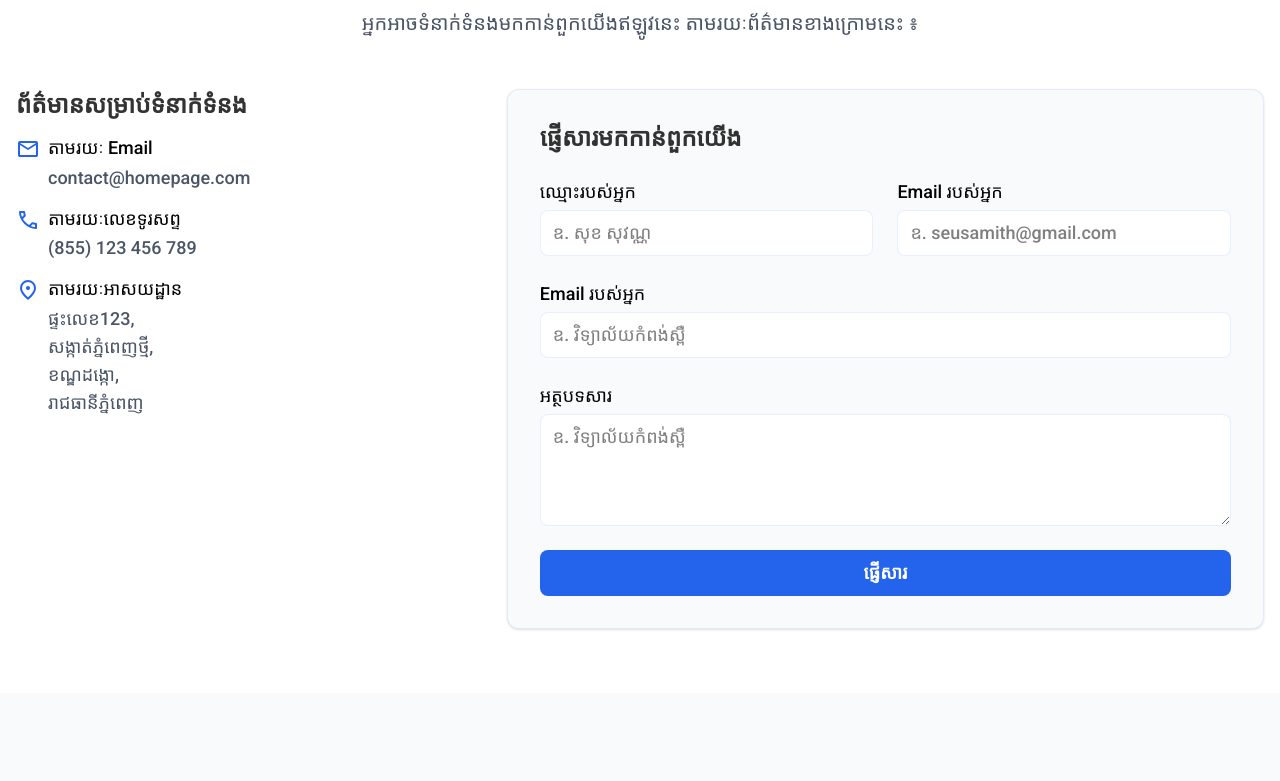
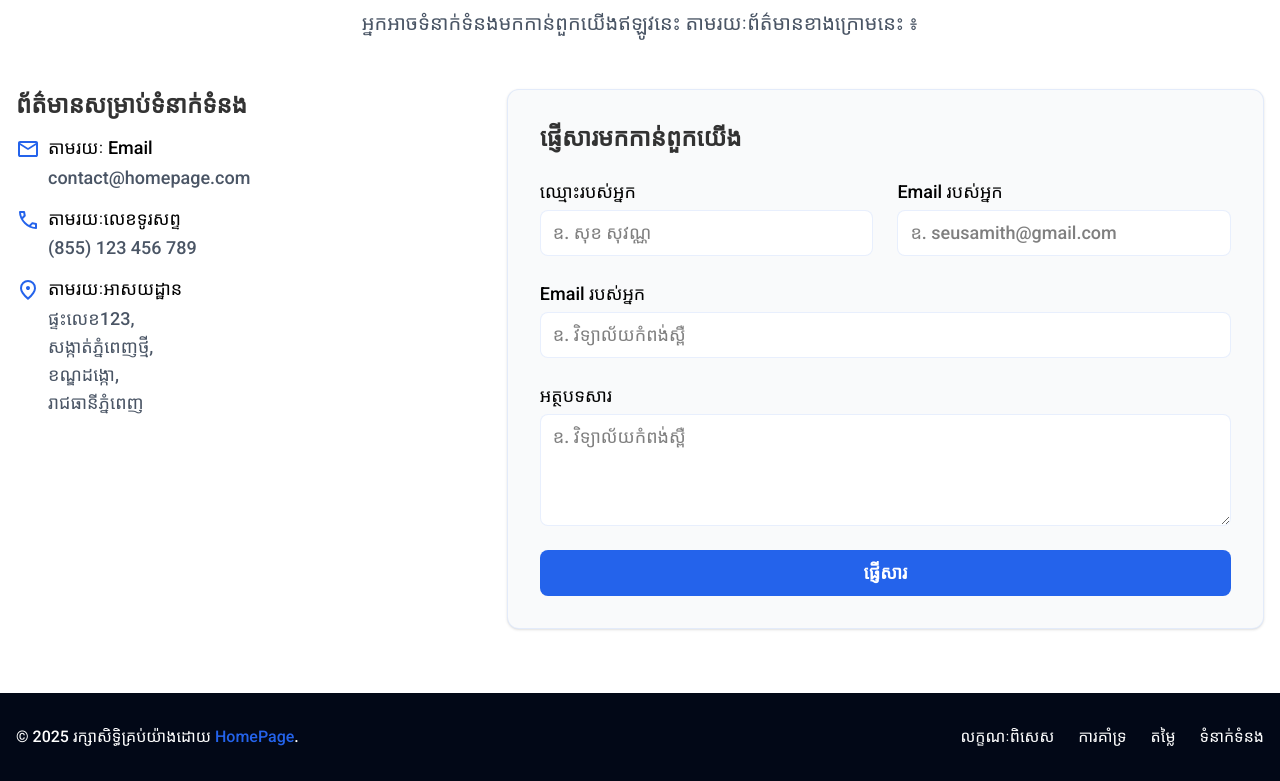
Before and after one commit to samithseu/saas-homepage, a website with bundled scripts: page index.html in a window 1280 px wide. Shown: the part 2951-3732 px from the top of the page. Before the commit the page ends 3644 px from the top, so only its background shows below. Built offline with nearby package versions, Linux system fonts and the light colour scheme; a web font is replaced by a local one.

Commit message:
added `footer` section

```diff
--- a/index.html
+++ b/index.html
@@ -1317,6 +1317,23 @@
           </div>
         </div>
       </section>
+      <!-- footer section -->
+      <footer class="bg-dark py-8">
+        <div
+          class="px-4 md:px-4 prefer:px-0 mx-auto max-w-prefer flex flex-col gap-4 md:flex-row md:justify-between items-center"
+        >
+          <h3 class="text-white">
+            &copy; 2025 រក្សាសិទ្ធិគ្រប់យ៉ាងដោយ
+            <span class="text-primary">HomePage</span>.
+          </h3>
+          <ul class="flex items-center gap-4 md:gap-6 text-white">
+            <li><a href="#features">លក្ខណៈពិសេស</a></li>
+            <li><a href="#testimonials">ការគាំទ្រ</a></li>
+            <li><a href="#pricing">តម្លៃ</a></li>
+            <li><a href="#contact">ទំនាក់ទំនង</a></li>
+          </ul>
+        </div>
+      </footer>
     </main>
     <script src="/src/js/index.js" type="module"></script>
   </body>
```
